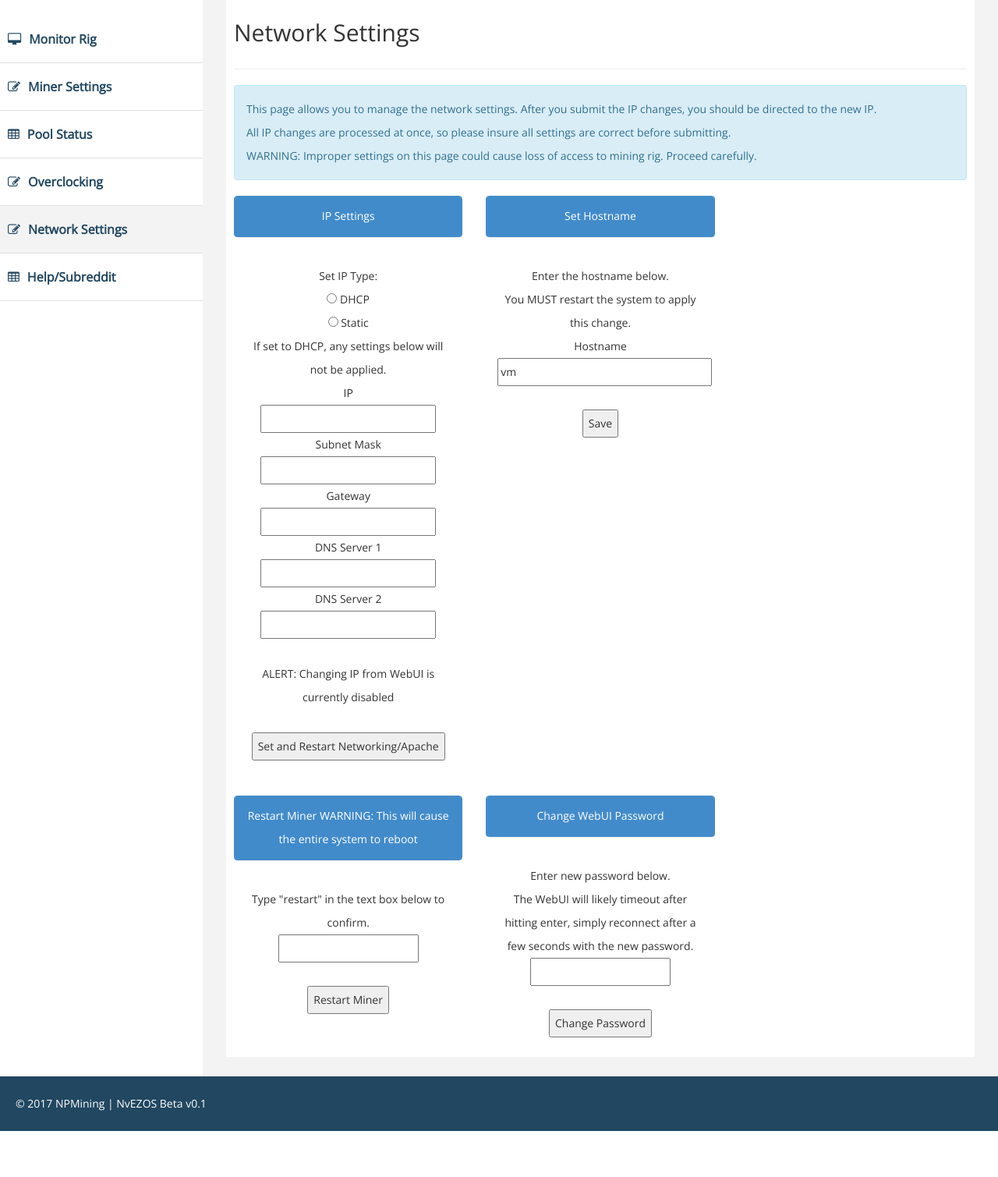
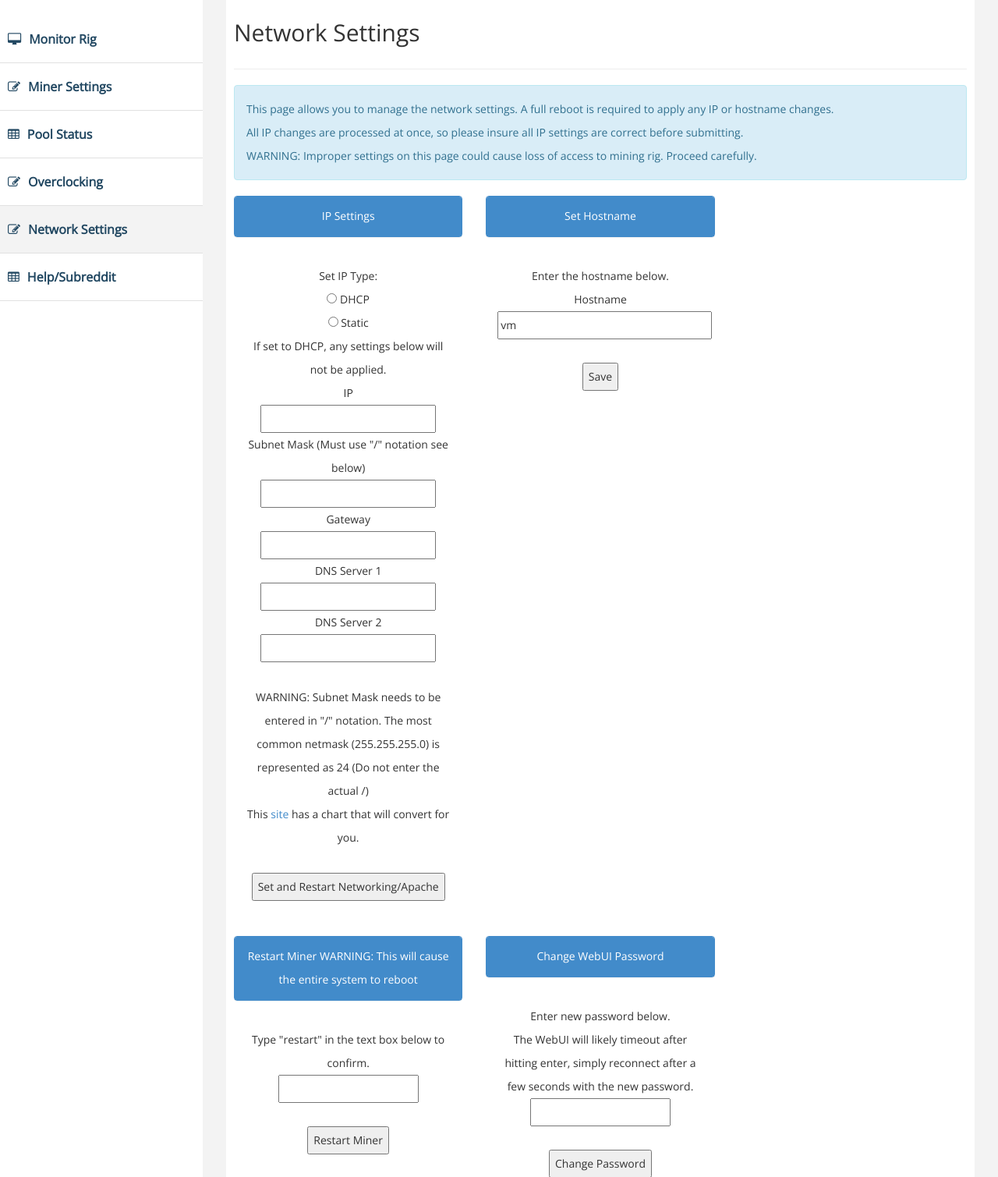
Before and after one commit to thendawg/nvezos, a PHP site: page /networksettings.php in a window 1280 px wide. Shown: the part 80-1589 px from the top of the page at 78% size. Before the commit the page ends 1530 px from the top, so only its background shows below. Run offline with PHP 8.4, Linux system fonts and the light colour scheme.

Commit message:
Add files via upload

```diff
--- a/installpayload/html/networksettings.php
+++ b/installpayload/html/networksettings.php
@@ -99,7 +99,7 @@
                 <div class="row">
                     <div class="col-lg-12">
                         <div class="alert alert-info">
-                             This page allows you to manage the network settings. After you submit the IP changes, you should be directed to the new IP. <br> All IP changes are processed at once, so please insure all 				     settings are correct before submitting. <BR> WARNING: Improper settings on this page could cause loss of access to mining rig. Proceed carefully.
+                             This page allows you to manage the network settings. A full reboot is required to apply any IP or hostname changes.<br> All IP changes are processed at once, so please insure all IP settings are correct before submitting. <BR> WARNING: Improper settings on this page could cause loss of access to mining rig. Proceed carefully.
                         </div>
                     </div>
 		</div>
@@ -115,16 +115,17 @@
 			    </div>
                             <div class="panel-body">
 			    <div class="text-center">Set IP Type:<br>
-               	    <form name="ipsettings" method="POST" ACTION ="null.php">
+               	    <form name="ipsettings" method="POST" ACTION ="setip.php">
 				<input type="radio" name="ipselector" value="dhcp"> DHCP <br>
 				<input type="radio" name="ipselector" value="static"> Static <br>
 				If set to DHCP, any settings below will not be applied. <br>
 				IP<br><input name="ipaddress" type="text" style="width: 225px;" /><br>
-				Subnet Mask<br><input name="subnetmask" type="text" style="width: 225px;" /><br>
+				Subnet Mask (Must use "/" notation see below)<br><input name="subnetmask" type="text" style="width: 225px;" /><br>
 				Gateway<br><input name="gateway" type="text" style="width: 225px;" /><br>
 				DNS Server 1<br><input name="dns1" type="text" style="width: 225px;" /><br>
 				DNS Server 2<br><input name="dns2" type="text" style="width: 225px;" /><br><br>
-				ALERT: Changing IP from WebUI is currently disabled<br><br>
+				WARNING: Subnet Mask needs to be entered in "/" notation. The most common netmask (255.255.255.0) is represented as 24 (Do not enter the actual /)
+				<br>This <a href="http://www.sput.nl/internet/cidr-routing.html">site</a> has a chart that will convert for you.<br><br>
 				<input type="submit" name="submit" value="Set and Restart Networking/Apache"><br><br>
 				</div>
 			    </form>
@@ -140,7 +141,7 @@
                             </div>
 			    </div>
                             <div class="panel-body">
-			    <div class="text-center">Enter the hostname below. <br> You MUST restart the system to apply this change.
+			    <div class="text-center">Enter the hostname below.
                 <form name="sethostname" action="sethostname.php" method="POST">
     				Hostname<br><input name="hostname" type="text" style="width: 275px;" value='<?php echo exec('hostname'); ?>'  /><br><br>
    				<input type="submit" name="submit" value="Save">
```
Also changed, not shown: installpayload/html/setip.php (+4 -21 lines), 2 other files.
